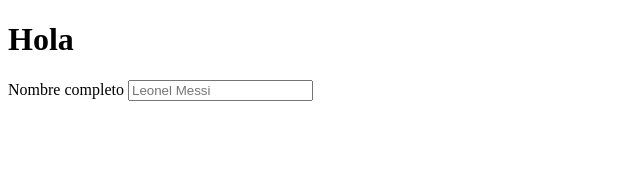
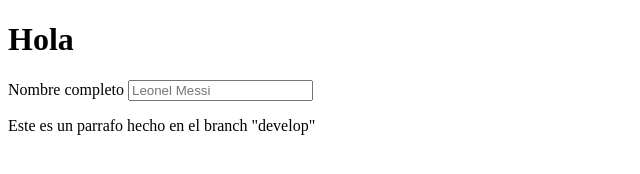
Before and after one commit to BMEtchart/repositorio-de-practica, a plain HTML site: page index.html in a window 1280 px wide. Shown: the whole page, without its empty margins (0-640 px from the left). Drawn offline with Linux system fonts and the light colour scheme.

Commit message:
develop branch

```diff
--- a/index.html
+++ b/index.html
@@ -8,5 +8,6 @@
 <body>
     <h1>Hola</h1>
     <label for="name">Nombre completo </label><input type="text" id="name" placeholder="Leonel Messi">
+    <p>Este es un parrafo hecho en el branch "develop"</p>
 </body>
 </html>
```
